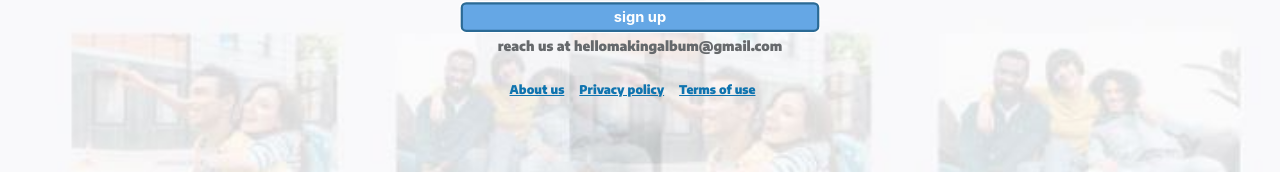
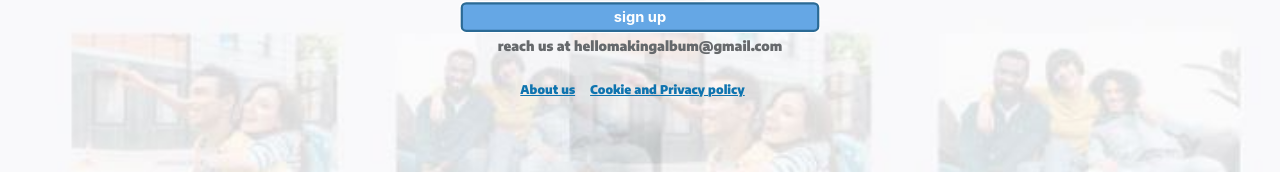
Before and after one commit to edwinvarghese4442/makingalbum_source, a React (Create React App) app: page / in a window 1280 px wide. Shown: the part 612-784 px from the top of the page. Built offline with nearby package versions, Linux system fonts and the light colour scheme.

Commit message:
updated timeout

```diff
--- a/src/App.js
+++ b/src/App.js
@@ -143,7 +143,7 @@ class App extends Component {
 
 
                   // get external url path of the final file
-                  axios.post('https://main.makingalbum.com', payload, {timeout: 2000})
+                  axios.post('https://main.makingalbum.com', payload, {timeout: 10000})
                     .then(response =>
                   {
                     // display the urls along the file path
@@ -439,8 +439,7 @@ class App extends Component {
 
       <div className='disclaimers'>
         <NavLink to="/About" className= 'aboutcss'>About us</NavLink>
-        <NavLink to="/Privacy" className= 'privacycss'>Privacy policy</NavLink>
-        <NavLink to="/Terms" className= 'termscss'>Terms of use</NavLink>
+        <NavLink to="/Privacy" className= 'privacycss'>Cookie and Privacy policy</NavLink>
       </div>
 
       <p className= 'ty'>happy album making!</p>
```
